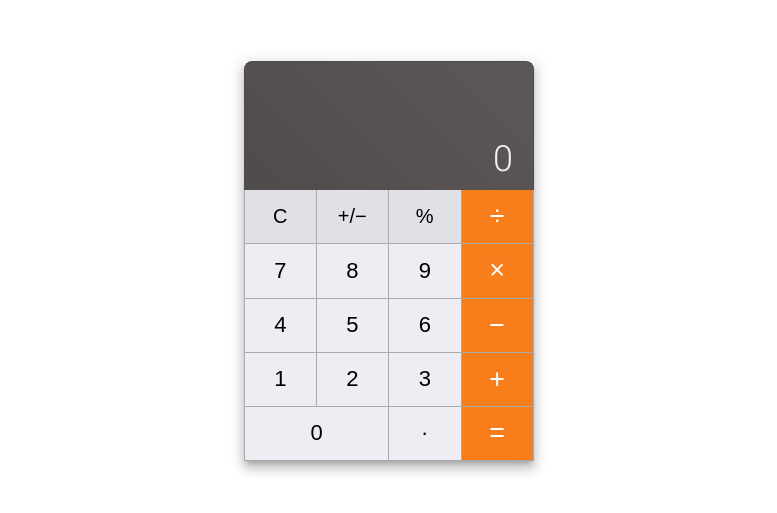
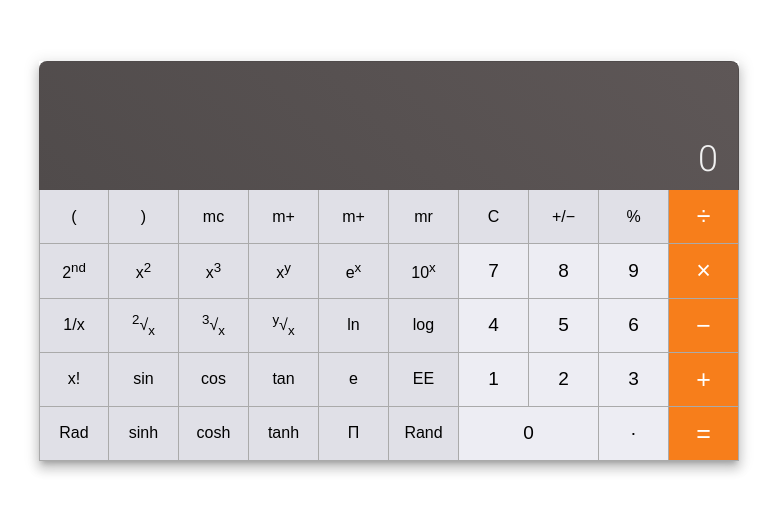
Before and after one commit to lukePeavey/calculator, a React (Create React App) app: page / in a window 1280 px wide. Shown: the part 139-652 px from the top of the page, without its empty margins (251-1028 px from the left). Built offline with nearby package versions, Linux system fonts and the light colour scheme.

Commit message:
Update app state

```diff
--- a/src/containers/App.js
+++ b/src/containers/App.js
@@ -2,12 +2,13 @@ import React, { Component } from 'react'
 import App from '../components/app/App'
 import keypads from '../global/keypads'
 import { camelCase } from 'lodash'
-import Decimal from 'decimal.js'
+import Decimal from '../utils/decimal-custom'
 
 class AppContainer extends Component {
   state = {
     /**
      * Display value is the current value shown on the display screen
+     * @type {string}
      */
     displayValue: '0',
 
@@ -17,12 +18,14 @@ class AppContainer extends Component {
      * will be the result of the previous operation. On the first operation,
      * the displayValue when the operation key is pressed is stored as the
      * current output
+     * @type {null|Decimal}
      */
     currentOutput: null,
 
     /**
      * The active operation. For binary operations, this is set when the
      * operation key is pressed. The user then enters the second input value
+     * @type {null|string}
      */
     currentOperation: null,
 
@@ -32,6 +35,7 @@ class AppContainer extends Component {
      * the next number key press will reset display value and start a new
      * input. This is the case after pressing C, or after pressing an operation
      * key.
+     * @type {boolean}
      */
     resetDisplayValueOnNextKeyPress: true,
 
@@ -39,8 +43,15 @@ class AppContainer extends Component {
      * Sets the mode: 'basic' or 'scientific' (currently only 'basic').
      * This will determine which keypad to use, as well as other mode-specific
      * behavior and styles.
+     * @type {string} oneOf(['basic', 'scientific'])
      */
-    mode: 'basic'
+    mode: 'scientific',
+
+    /**
+     * Unit of measurement for angles
+     * @type {string} oneOf(['degrees', 'radians'])
+     */
+    trigUnit: 'degrees'
   }
 
   /**
@@ -156,12 +167,8 @@ class AppContainer extends Component {
    * Handles click event for all calculator keys
    */
   handleClick = (event, { type }) => {
-    // Log clicks events for testing
-    console.group('Key Pressed')
-    console.info(type, event.currentTarget.id)
     // Decide which method to call based on key type
     this[camelCase(`handle-${type}-Key`)].call(this, event.currentTarget)
-    console.groupEnd()
   }
 
   render() {
@@ -171,6 +178,7 @@ class AppContainer extends Component {
         currentOperation={this.state.currentOperation}
         mode={this.state.mode}
         displayValue={this.state.displayValue}
+        trigUnit={this.state.trigUnit}
         handleClick={this.handleClick}
       />
     )
```
